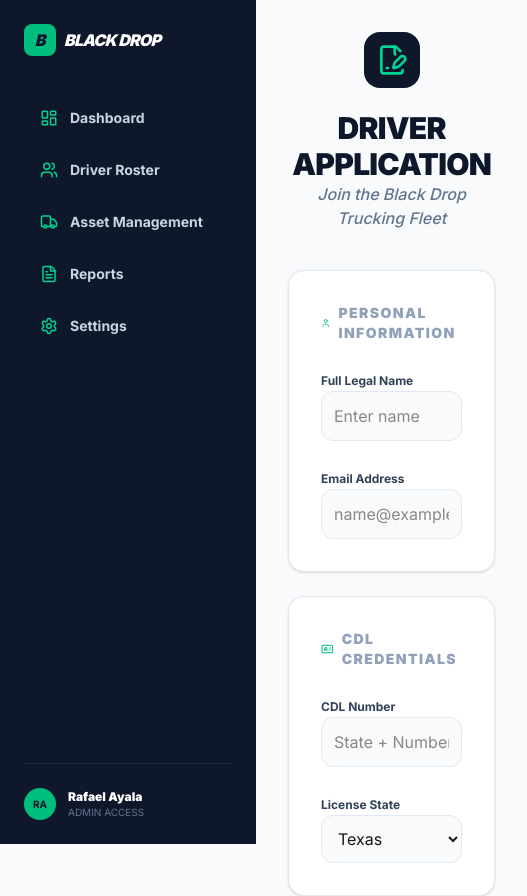
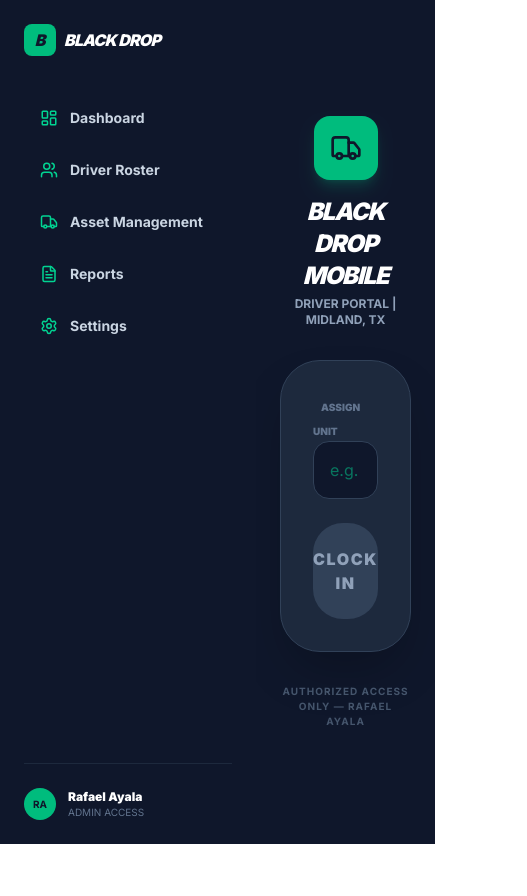
Before and after one commit to rafa09122007-svg/black-drop-compliance, a Next.js app: page /apply in a window 390 px wide. Shown: the top 896 px of the page, 527 px wide, since content can reach past the window. After the commit the page ends 844 px from the top, so only its background shows below. Built offline with nearby package versions, Linux system fonts and the light colour scheme.

Commit message:
Added mobile driver check-in page

```diff
--- a/app/apply/page.tsx
+++ b/app/apply/page.tsx
@@ -1,90 +1,40 @@
 "use client";
 import { useState } from 'react';
-import { FileSignature, User, IdCard, MapPin, CheckCircle } from 'lucide-react';
+import * as Lucide from 'lucide-react';
 
-export default function DriverApplication() {
-  const [submitted, setSubmitted] = useState(false);
-
-  if (submitted) {
-    return (
-      <div className="flex flex-col items-center justify-center min-h-screen bg-slate-50 p-6 text-center">
-        <div className="p-4 bg-emerald-100 text-emerald-600 rounded-full mb-4">
-          <CheckCircle size={48} />
-        </div>
-        <h2 className="text-2xl font-black text-slate-900 uppercase">Application Submitted</h2>
-        <p className="text-slate-500 mt-2 max-w-sm">
-          Thank you for applying to Black Drop Trucking. Our compliance team will review your DQ file shortly.
-        </p>
-        <button
-          onClick={() => setSubmitted(false)}
-          className="mt-8 text-emerald-600 font-bold text-sm underline"
-        >
-          Submit another application
-        </button>
-      </div>
-    );
-  }
+export default function MobileCheckIn() {
+  const [status, setStatus] = useState('offline');
 
   return (
-    <div className="p-8 bg-slate-50 min-h-screen">
-      <div className="max-w-3xl mx-auto">
-        <header className="mb-10 text-center">
-          <div className="inline-block p-3 bg-slate-900 text-emerald-400 rounded-2xl mb-4">
-            <FileSignature size={32} />
+    <div className="min-h-screen bg-slate-900 text-white p-6 flex flex-col items-center justify-center">
+      <div className="w-full max-w-sm space-y-8">
+        <header className="text-center">
+          <div className="w-16 h-16 bg-emerald-500 rounded-2xl flex items-center justify-center mx-auto mb-4 shadow-lg shadow-emerald-500/20">
+            <Lucide.Truck className="text-slate-900" size={32} />
           </div>
-          <h1 className="text-3xl font-black text-slate-900 tracking-tight uppercase">Driver Application</h1>
-          <p className="text-slate-500 font-medium italic">Join the Black Drop Trucking Fleet</p>
+          <h1 className="text-2xl font-black uppercase italic tracking-tighter">Black Drop Mobile</h1>
+          <p className="text-slate-400 text-xs font-bold uppercase mt-1">Driver Portal | Midland, TX</p>
         </header>
 
-        <form
-          onSubmit={(e) => { e.preventDefault(); setSubmitted(true); }}
-          className="space-y-6"
-        >
-          {/* Section: Personal Info */}
-          <div className="bg-white p-8 rounded-2xl border border-slate-200 shadow-sm">
-            <h3 className="text-sm font-black text-slate-400 uppercase tracking-widest mb-6 flex items-center gap-2">
-              <User size={16} className="text-emerald-500" /> Personal Information
-            </h3>
-            <div className="grid grid-cols-1 md:grid-cols-2 gap-6">
-              <div className="space-y-1">
-                <label className="text-xs font-bold text-slate-700">Full Legal Name</label>
-                <input type="text" required className="w-full p-3 bg-slate-50 border border-slate-200 rounded-xl focus:ring-2 ring-emerald-500 outline-none transition-all" placeholder="Enter name" />
-              </div>
-              <div className="space-y-1">
-                <label className="text-xs font-bold text-slate-700">Email Address</label>
-                <input type="email" required className="w-full p-3 bg-slate-50 border border-slate-200 rounded-xl focus:ring-2 ring-emerald-500 outline-none transition-all" placeholder="name@example.com" />
-              </div>
-            </div>
-          </div>
-
-          {/* Section: Licensing */}
-          <div className="bg-white p-8 rounded-2xl border border-slate-200 shadow-sm">
-            <h3 className="text-sm font-black text-slate-400 uppercase tracking-widest mb-6 flex items-center gap-2">
-              <IdCard size={16} className="text-emerald-500" /> CDL Credentials
-            </h3>
-            <div className="grid grid-cols-1 md:grid-cols-2 gap-6">
-              <div className="space-y-1">
-                <label className="text-xs font-bold text-slate-700">CDL Number</label>
-                <input type="text" required className="w-full p-3 bg-slate-50 border border-slate-200 rounded-xl focus:ring-2 ring-emerald-500 outline-none transition-all" placeholder="State + Number" />
-              </div>
-              <div className="space-y-1">
-                <label className="text-xs font-bold text-slate-700">License State</label>
-                <select className="w-full p-3 bg-slate-50 border border-slate-200 rounded-xl focus:ring-2 ring-emerald-500 outline-none transition-all">
-                  <option>Texas</option>
-                  <option>New Mexico</option>
-                  <option>Oklahoma</option>
-                </select>
-              </div>
-            </div>
+        <div className="bg-slate-800 p-8 rounded-[40px] border border-slate-700 shadow-2xl space-y-6">
+          <div className="space-y-2">
+            <label className="text-[10px] font-black uppercase text-slate-500 ml-2">Assign Unit</label>
+            <input type="text" placeholder="e.g. TK-101" className="w-full p-4 rounded-2xl bg-slate-900 border border-slate-700 focus:border-emerald-500 outline-none font-mono text-emerald-400" />
           </div>
 
           <button
-            type="submit"
-            className="w-full bg-slate-900 text-emerald-400 py-4 rounded-2xl font-black uppercase tracking-widest hover:bg-slate-800 shadow-xl transition-all"
+            onClick={() => setStatus('online')}
+            className={`w-full py-6 rounded-[30px] font-black uppercase tracking-widest transition-all ${
+              status === 'online' ? 'bg-emerald-500 text-slate-900 shadow-xl shadow-emerald-500/20' : 'bg-slate-700 text-slate-400'
+            }`}
           >
-            Submit Application
+            {status === 'online' ? 'Shift Active' : 'Clock In'}
           </button>
-        </form>
+        </div>
+
+        <footer className="text-center text-[10px] text-slate-600 font-bold uppercase tracking-widest">
+          Authorized Access Only — Rafael Ayala
+        </footer>
       </div>
     </div>
   );
```
